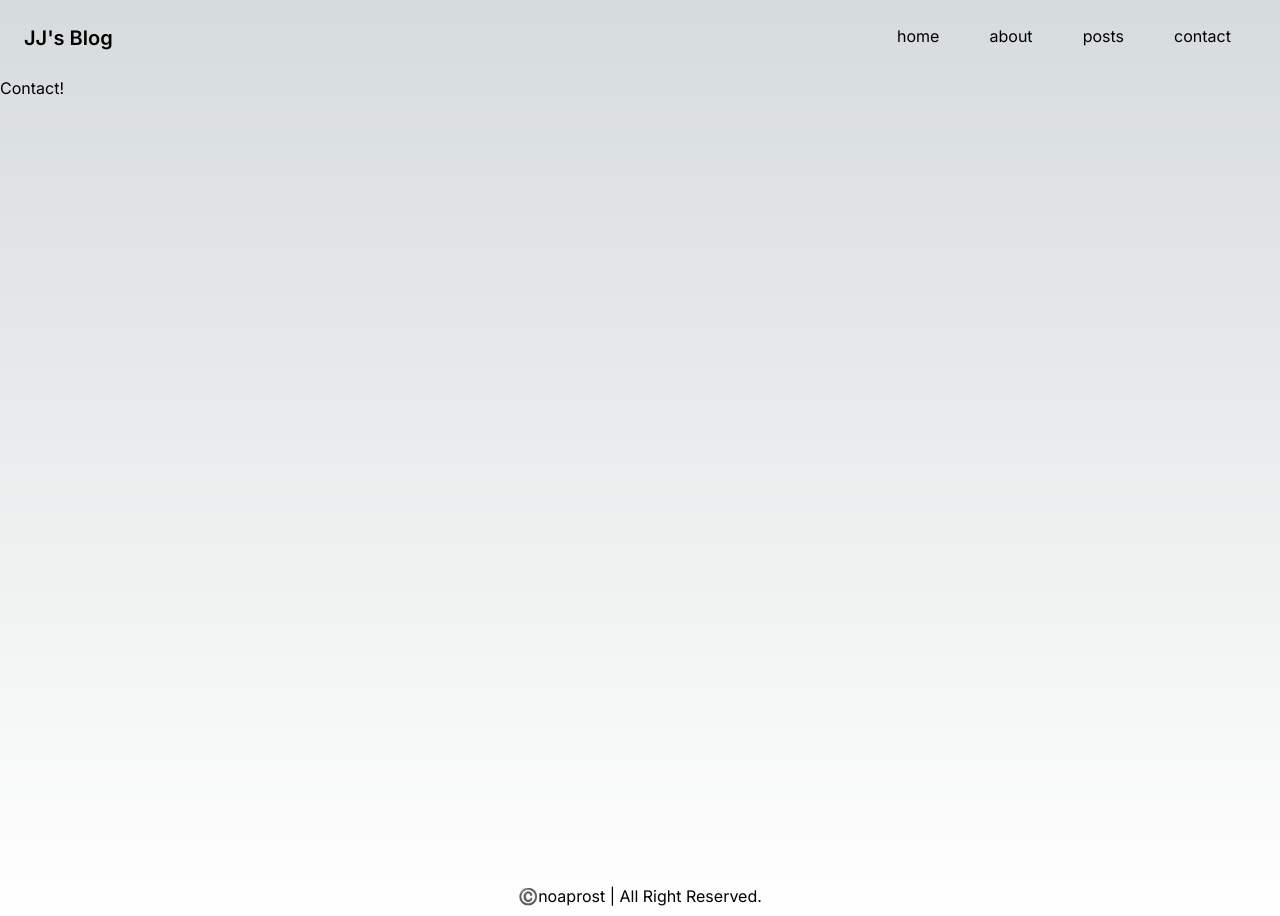
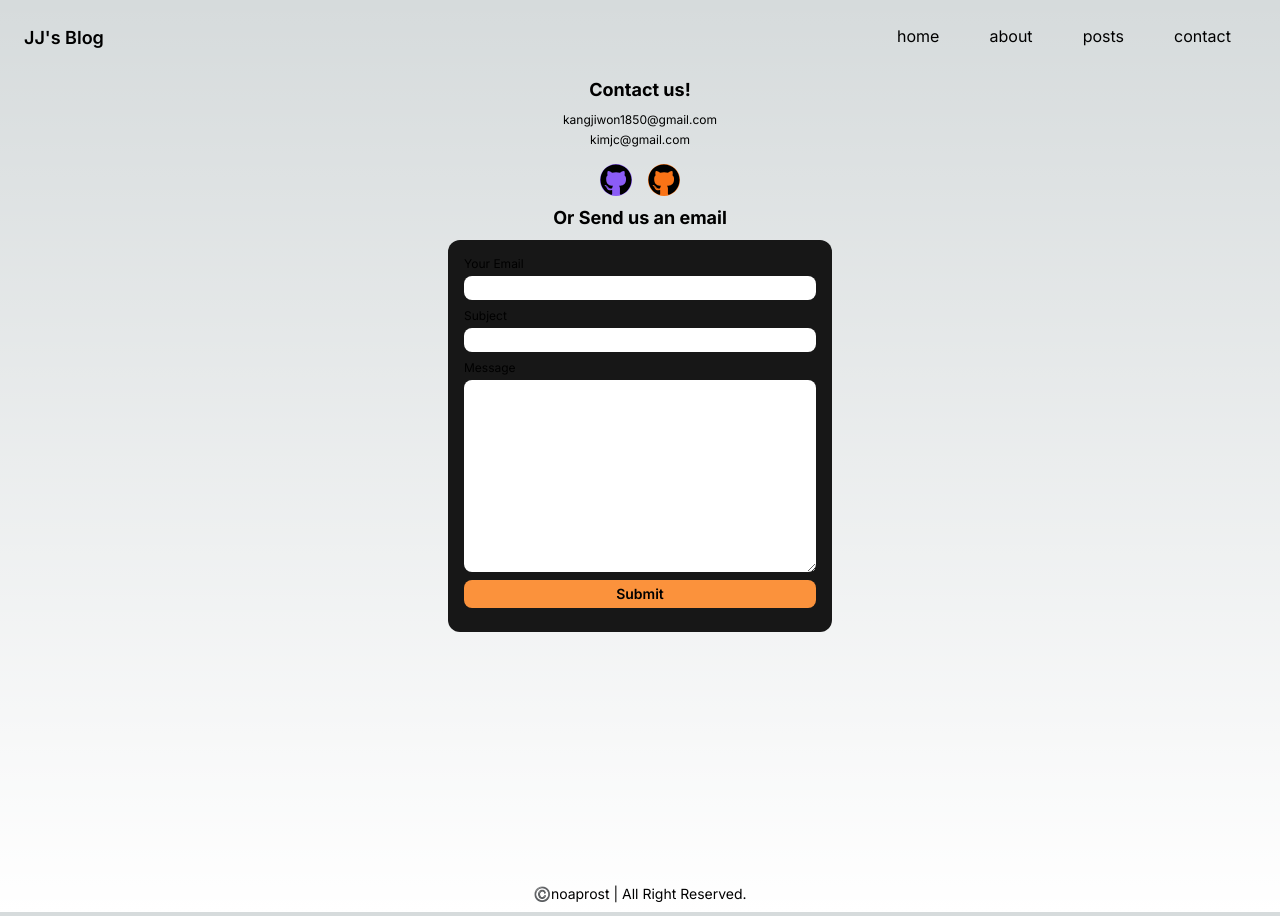
Before and after one commit to noaprost/jjlog, a Next.js app: page /contact in a window 1280 px wide. Built offline with nearby package versions, Linux system fonts and the light colour scheme.

Commit message:
Release (#4)
* feat: header, footer 구현

* feat: header logo 링크 연결

* feat: profile 구현, About 페이지 구현

* fix: about page conflict 수정:

* chore: ContactButton UI 수정

* feat: Contact page 구현

```diff
--- a/src/app/contact/page.tsx
+++ b/src/app/contact/page.tsx
@@ -1,3 +1,23 @@
+import EmailForm from "@/components/EmailForm";
+import Link from "next/link";
+import { FaGithub } from "react-icons/fa";
+
 export default function ContactPage() {
-  return <h1>Contact!</h1>;
+  return (
+    <div className="flex flex-col items-center">
+      <h2 className="font-bold text-lg mb-2">Contact us!</h2>
+      <p className="text-xs mb-1">kangjiwon1850@gmail.com</p>
+      <p className="text-xs mb-4">kimjc@gmail.com</p>
+      <div className="flex mb-2">
+        <Link href="https://github.com/noaprost">
+          <FaGithub className="bg-violet-500 rounded-full mr-4 w-8 h-8" />
+        </Link>
+        <Link href="https://github.com/Jc18Jc">
+          <FaGithub className="bg-orange-500 rounded-full w-8 h-8" />
+        </Link>
+      </div>
+      <h2 className="font-bold text-lg mb-2">Or Send us an email</h2>
+      <EmailForm />
+    </div>
+  );
 }
--- a/src/app/layout.tsx
+++ b/src/app/layout.tsx
@@ -19,7 +19,9 @@ export default function RootLayout({
     <html lang="en">
       <body className={inter.className}>
         <header className="flex justify-between p-6">
-          <Link href="/" className="text-xl font-semibold">JJ&apos;s Blog</Link>
+          <Link href="/" className="text-lg font-semibold">
+            JJ&apos;s Blog
+          </Link>
           <ul className="flex w-96 justify-around">
             <li>
               <Link href="/">home</Link>
@@ -36,7 +38,7 @@ export default function RootLayout({
           </ul>
         </header>
         <section className="h-screen">{children}</section>
-        <footer className="text-center p-2">
+        <footer className="text-center p-2 text-sm">
           ©️noaprost | All Right Reserved.
         </footer>
       </body>
--- a/src/app/page.tsx
+++ b/src/app/page.tsx
@@ -1,6 +1,7 @@
 import Profile from "@/components/Profile";
 
 export default function Home() {
+  // feture, may like 페이지 구현
   return (
     <div>
       <Profile />
--- a/src/app/posts/[slug]/page.tsx
+++ b/src/app/posts/[slug]/page.tsx
@@ -5,5 +5,6 @@ type Props = {
 };
 
 export default function PostPage({ params: { slug } }: Props) {
+  // post 상세페이지 구현
   return <h1>Post! {slug}</h1>;
 }
--- a/src/app/posts/page.tsx
+++ b/src/app/posts/page.tsx
@@ -1,3 +1,4 @@
 export default function PostsPage() {
+  // 전체 포스트 카드 목록 구현
   return <h1>Posts!</h1>;
 }
--- a/src/components/ContactButton.tsx
+++ b/src/components/ContactButton.tsx
@@ -9,7 +9,7 @@ export default function ContactButton() {
       className="bg-orange-400 p-1 rounded-xl text-black font-semibold text-sm"
       onClick={() => router.push("/contact")}
     >
-      Contact me
+      Contact us
     </button>
   );
 }
--- /dev/null
+++ b/src/components/EmailForm.tsx
@@ -0,0 +1,30 @@
+"use client";
+
+export default function EmailForm() {
+  const handleSubmit = () => {};
+  return (
+    <form
+      onSubmit={handleSubmit}
+      className="flex flex-col bg-neutral-900 p-4 w-96 rounded-xl"
+    >
+      <label htmlFor="email" className="text-xs mb-1">
+        Your Email
+      </label>
+      <input type="text" id="email" className="mb-2 rounded-lg" />
+      <label htmlFor="subject" className="text-xs mb-1">
+        Subject
+      </label>
+      <input type="text" id="subject" className="mb-2 rounded-lg" />
+      <label htmlFor="message" className="text-xs mb-1">
+        Message
+      </label>
+      <textarea id="message" rows={8} className="rounded-lg" />
+      <button
+        type="submit"
+        className="bg-orange-400 text-black font-semibold text-sm my-2 rounded-lg p-1"
+      >
+        Submit
+      </button>
+    </form>
+  );
+}
```
Also changed, not shown: package.json (+5 -4 lines), 1 other file (tests, documents, lock files or other folders).
